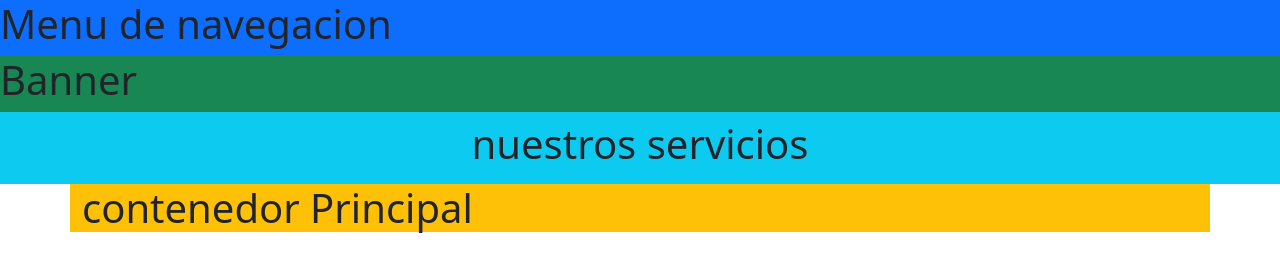
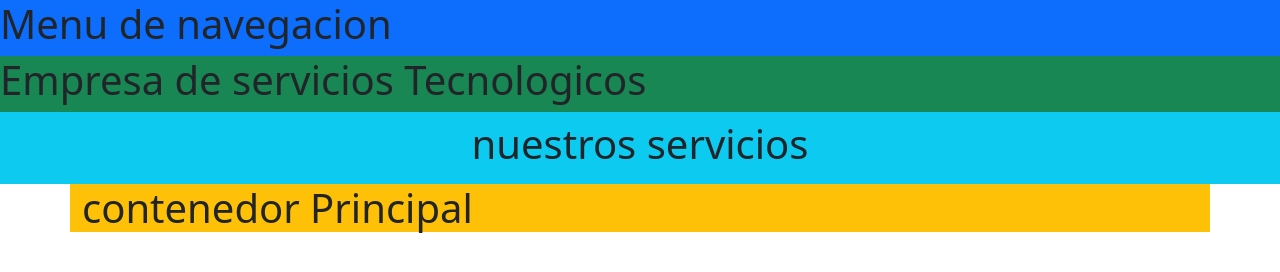
Before and after one commit to Roberto-Carlos01/Curso-Git-ramas, a plain HTML site: page index.html in a window 1280 px wide. Drawn offline with nearby package versions, Linux system fonts and the light colour scheme.

Commit message:
modificado en rama carlos

```diff
--- a/index.html
+++ b/index.html
@@ -11,7 +11,7 @@
         <h1>Menu de navegacion</h1>
     </div>
         <div class="row bg-success">
-            <h1>Banner</h1>
+            <h1>Empresa de servicios Tecnologicos</h1>
         </div>
         <div class="row bg-info text-center pt-2 pb-2">
             <h1>nuestros servicios</h1>
```
